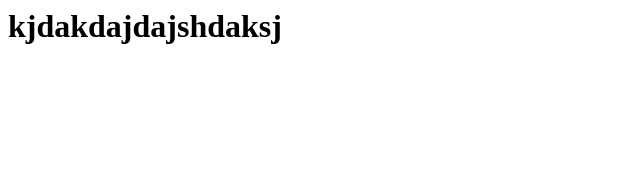
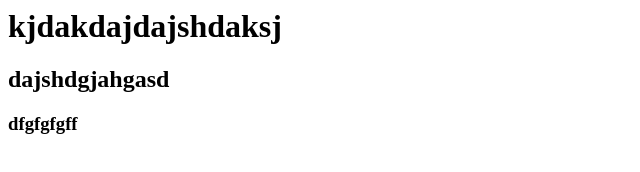
Before and after one commit to GunelMehnetli/ders1, a plain HTML site: page index.html in a window 1280 px wide. Shown: the whole page, without its empty margins (0-640 px from the left). Drawn offline with Linux system fonts and the light colour scheme.

Commit message:
new code

```diff
--- a/index.html
+++ b/index.html
@@ -5,4 +5,6 @@
     <body>
         <h1>kjdakdajdajshdaksj</h1>
     </body>
+    <h2>dajshdgjahgasd</h2>
+    <h3>dfgfgfgff</h3>
 </html>
```
